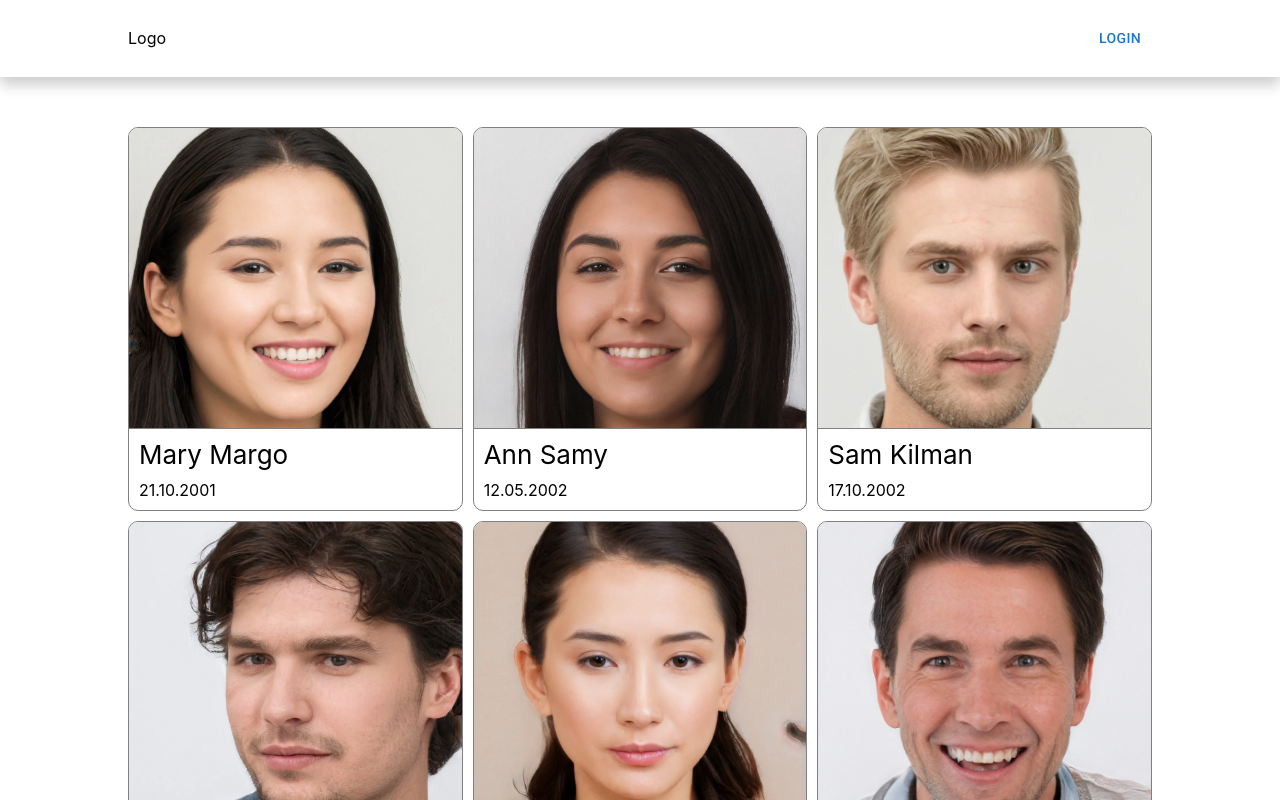
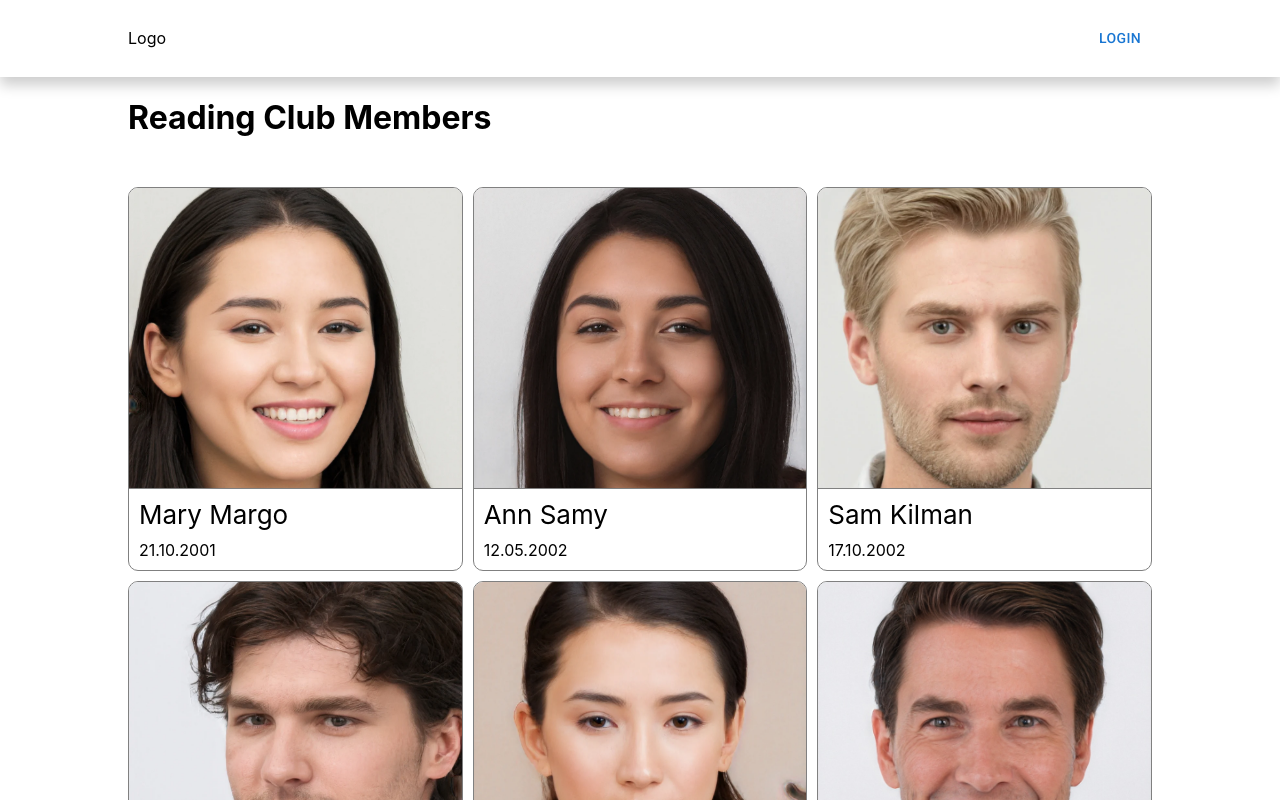
Before and after one commit to iamdejar/reading-club-react-app, a React (Create React App) app: page / in a window 1280 px wide. Shown: the top 800 px of the page. Built offline with nearby package versions, Linux system fonts and the light colour scheme; data requests are answered from the project's data file.

Commit message:
chore: add redux

```diff
--- a/src/app/App.scss
+++ b/src/app/App.scss
@@ -1,3 +1,10 @@
-.container {
+.App {
+  min-height: 100vh;
+  display: flex;
+  flex-direction: column;
+}
+
+.main {
   padding: 0 10vw;
+  flex-grow: 1;
 }
--- a/src/app/App.tsx
+++ b/src/app/App.tsx
@@ -11,7 +11,7 @@ function App() {
     <BrowserRouter>
       <div className="App">
         <Header />
-        <main className="container">
+        <main className="main">
           <Routes>
             <Route path="/" element={<Main />} />
             <Route path="/login" element={<Login />} />
--- /dev/null
+++ b/src/app/app-reducer.ts
@@ -0,0 +1,32 @@
+import { createSlice, createAsyncThunk } from '@reduxjs/toolkit'
+import axios from 'axios'
+
+export const axInstance = axios.create({
+  baseURL: 'http://localhost:4000',
+})
+
+const getMembers = createAsyncThunk('appReducer/getMembers', async (data) => {
+  const members = await axInstance({
+    method: 'get',
+    url: '/members',
+  }).then((res) => res.data)
+
+  return members
+})
+
+const appReducer = createSlice({
+  name: 'appReducer',
+  initialState: {
+    members: [],
+    isAdmin: false,
+  },
+  reducers: {},
+  extraReducers: (builder) => {
+    builder.addCase(getMembers.fulfilled, (state, action) => {
+      state.members = action.payload
+    })
+  },
+})
+
+export default appReducer.reducer
+export { getMembers }
--- /dev/null
+++ b/src/app/hooks.ts
@@ -0,0 +1,6 @@
+import { TypedUseSelectorHook, useDispatch, useSelector } from 'react-redux'
+import type { RootState, AppDispatch } from './store'
+
+type DispatchFunc = () => AppDispatch
+export const useAppDispatch: DispatchFunc = useDispatch
+export const useAppSelector: TypedUseSelectorHook<RootState> = useSelector
--- /dev/null
+++ b/src/app/store.ts
@@ -0,0 +1,9 @@
+import { configureStore } from '@reduxjs/toolkit'
+import appReducer from './app-reducer'
+
+export const store = configureStore({
+  reducer: appReducer,
+})
+
+export type RootState = ReturnType<typeof store.getState>
+export type AppDispatch = typeof store.dispatch
--- a/src/index.tsx
+++ b/src/index.tsx
@@ -1,11 +1,15 @@
 import React from 'react'
 import ReactDOM from 'react-dom/client'
 import './index.scss'
+import { Provider } from 'react-redux'
+import { store } from './app/store'
 import App from './app/App'
 
 const root = ReactDOM.createRoot(document.getElementById('root') as HTMLElement)
 root.render(
   <React.StrictMode>
-    <App />
+    <Provider store={store}>
+      <App />
+    </Provider>
   </React.StrictMode>
 )
--- a/src/pages/Main/Main.tsx
+++ b/src/pages/Main/Main.tsx
@@ -1,57 +1,26 @@
 import MemberCard from 'components/MemberCard/MemberCard'
 import styles from './Main.module.scss'
+import { useEffect } from 'react'
+import { useAppDispatch, useAppSelector } from 'app/hooks'
+import { getMembers } from 'app/app-reducer'
+import { Member } from 'components/MemberCard/types'
 
 export default function Main() {
-  const cards = [
-    {
-      id: 101,
-      img: '/assets/member-0.webp',
-      name: 'Mary Margo',
-      date: '21.10.2001',
-      books: ['book 1', 'book 2'],
-    },
-    {
-      id: 102,
-      img: '/assets/member-1.webp',
-      name: 'Ann Samy',
-      date: '12.05.2002',
-      books: ['book 1', 'book 2'],
-    },
-    {
-      id: 103,
-      img: '/assets/member-2.webp',
-      name: 'Sam Kilman',
-      date: '17.10.2002',
-      books: ['book 1', 'book 2'],
-    },
-    {
-      id: 104,
-      img: '/assets/member-3.webp',
-      name: 'Alex Bilbo',
-      date: '21.10.2001',
-      books: ['book 1', 'book 2'],
-    },
-    {
-      id: 105,
-      img: '/assets/member-4.webp',
-      name: 'Samanta Fisher',
-      date: '12.05.2002',
-      books: ['book 1', 'book 2'],
-    },
-    {
-      id: 106,
-      img: '/assets/member-5.jpeg',
-      name: 'Bob Dilan',
-      date: '17.10.2002',
-      books: ['book 1', 'book 2'],
-    },
-  ]
+  const dispatch = useAppDispatch()
+  const members = useAppSelector((state) => state.members)
+
+  useEffect(() => {
+    dispatch(getMembers())
+  }, [])
 
   return (
-    <div className={styles.table}>
-      {cards.map((item) => (
-        <MemberCard key={item.id} info={item} />
-      ))}
-    </div>
+    <>
+      <h1>Reading Club Members</h1>
+      <div className={styles.table}>
+        {members.map((item: Member) => (
+          <MemberCard key={item.id} info={item} />
+        ))}
+      </div>
+    </>
   )
 }
```
